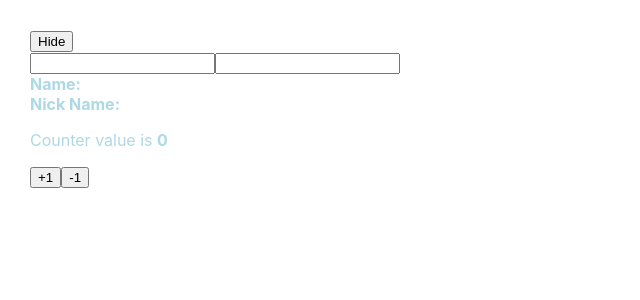
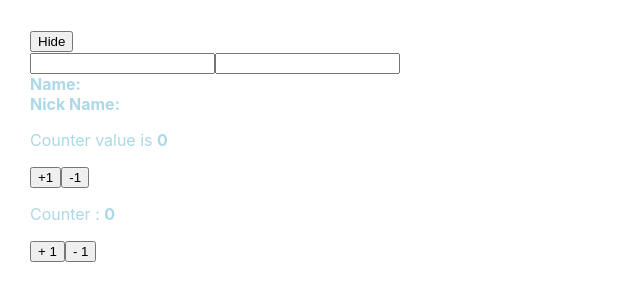
Before and after one commit to singularity-code/react-practice-01, a React (Create React App) app: page / in a window 1280 px wide. Shown: the top 300 px of the page, without its empty margins (0-640 px from the left). Built offline with nearby package versions, Linux system fonts and the light colour scheme.

Commit message:
useReducer

```diff
--- a/src/chapter/Chapter03.js
+++ b/src/chapter/Chapter03.js
@@ -1,6 +1,7 @@
 import React, { Component } from 'react';
 import Counter from '../component/Counter';
 import Info from '../component/Info';
+import CounterReducer from '../component/CounterReducer';
 
 class Chapter03 extends Component {
     render() {
@@ -8,6 +9,7 @@ class Chapter03 extends Component {
             <div>
                 <Info></Info>
                 <Counter></Counter>
+                <CounterReducer></CounterReducer>
             </div>
         );
     }
--- /dev/null
+++ b/src/component/CounterReducer.js
@@ -0,0 +1,46 @@
+import React, { useReducer } from "react";
+
+const reducer = (state, action) => {
+  switch (action.type) {
+    case "INCREMENT":
+      return { value: state.value + 1 };
+    case "DECREMENT":
+      return { value: state.value - 1 };
+    default:
+      return state;
+  }
+};
+
+const CounterReducer = () => {
+  const [state, dispatch] = useReducer(reducer, { value: 0 });
+
+  return (
+    <div>
+      <p>
+        Counter : <b> {state.value} </b>
+      </p>
+      <button
+        onClick={() =>
+          dispatch({
+            type: "INCREMENT",
+          })
+        }
+      >
+        {" "}
+        + 1
+      </button>
+      <button
+        onClick={() =>
+          dispatch({
+            type: "DECREMENT",
+          })
+        }
+      >
+        {" "}
+        - 1
+      </button>
+    </div>
+  );
+};
+
+export default CounterReducer;
```
